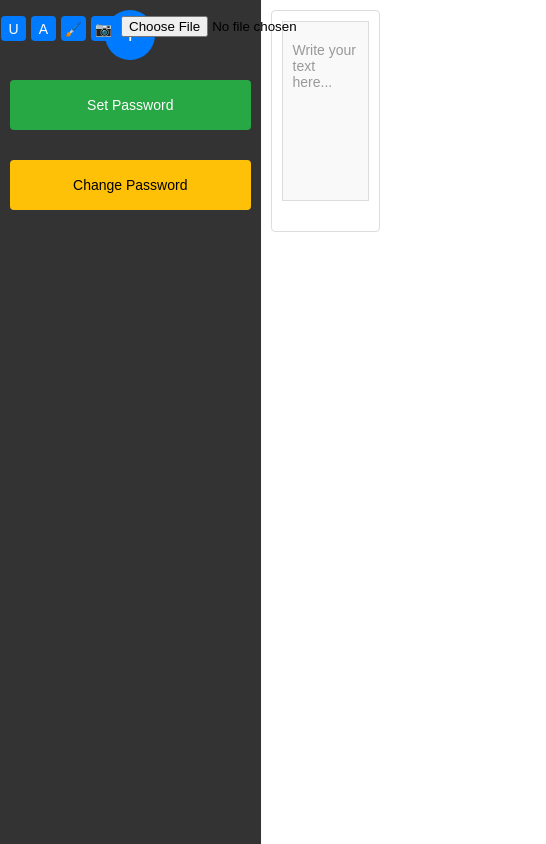
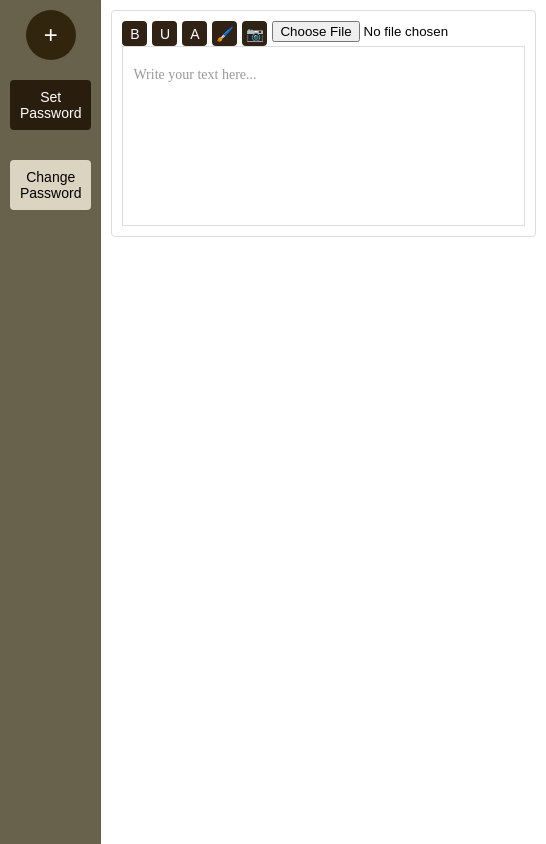
Before and after one commit to mus20007/-Mus-s-thoughts, a plain HTML site: page main.html in a window 390 px wide. Shown: the whole page, 546 px wide, since content can reach past the window. Drawn offline with Linux system fonts and the light colour scheme.

Commit message:
Update styles.css

```diff
--- a/styles.css
+++ b/styles.css
@@ -9,22 +9,21 @@ body {
 .container {
     display: flex;
     width: 100%;
-    flex-direction: column; /* Stack sidebar and main content vertically on mobile */
 }
 
 .sidebar {
-    width: 100%; /* Full width on mobile */
-    background-color: #333; /* Dark background for sidebar */
+    width: 250px; /* Fixed width for sidebar */
+    background-color:  #68614b; /* Dark background for sidebar */
     padding: 10px;
     box-shadow: -2px 0 5px rgba(0, 0, 0, 0.1);
-    order: 2;
+    order: 2; /* Move sidebar to the right */
 }
 
 .sidebar button {
     width: 50px;
     height: 50px;
     border-radius: 50%;
-    background-color: #007bff;
+    background-color:#31250d;
     color: white;
     border: none;
     cursor: pointer;
@@ -59,7 +58,7 @@ body {
 .main-content {
     flex-grow: 1;
     padding: 20px;
-    order: 1;
+    order: 1; /* Move main content to the left */
 }
 
 .text-container {
@@ -82,7 +81,7 @@ body {
     border: 1px solid #ddd;
     padding: 10px;
     box-sizing: border-box;
-    background-color: #f9f9f9; /* Light background for text editor */
+    font-family: 'Times New Roman', Times, serif;
 }
 
 #textEditor:empty::before {
@@ -91,7 +90,7 @@ body {
 }
 
 .toolbar {
-    position: absolute;
+    position: top right;
     top: 10px;
     right: 10px;
     display: flex;
@@ -99,7 +98,7 @@ body {
 }
 
 .toolbar-button {
-    background: #007bff;
+    background: #201103ed;
     color: white;
     border: none;
     border-radius: 4px;
@@ -151,7 +150,7 @@ body {
 .password-options button {
     width: 100%;
     padding: 10px;
-    background-color: #28a745;
+    background-color: #291d0e;
     color: white;
     border: none;
     border-radius: 4px;
@@ -160,11 +159,11 @@ body {
 }
 
 .password-options button:hover {
-    background-color: #218838;
+    background-color:  #e0e1c0;
 }
 
 #changePassword {
-    background-color: #ffc107;
+    background-color:   #dbd4c0;
     color: black;
 }
 
@@ -172,6 +171,38 @@ body {
     background-color: #e0a800;
 }
 
+/* Mobile responsiveness */
+@media (max-width: 600px) {
+    .container {
+        flex-direction: row
+    }
+
+    .sidebar {
+        width: 100%; /* Full width on mobile */
+        order: 1;
+    }
+
+    .main-content {
+        order: 2; /* Move main content below the sidebar */
+        padding: 10px; /* Reduce padding on mobile */
+    }
+
+    #textEditor {
+        font-size: 14px; /* Smaller font size on mobile */
+        padding-top: 20px; /* Adjust padding for toolbar */
+    }
+
+    .toolbar {
+        top: 5px; /* Adjust toolbar position */
+        right: 5px;
+    }
+
+    .toolbar-button {
+        width: 25px; /* Smaller buttons on mobile */
+        height: 25px;
+        font-size: 14px;
+    }
+}
 /* Mobile responsiveness */
 @media (max-width: 600px) {
     .container {
```
